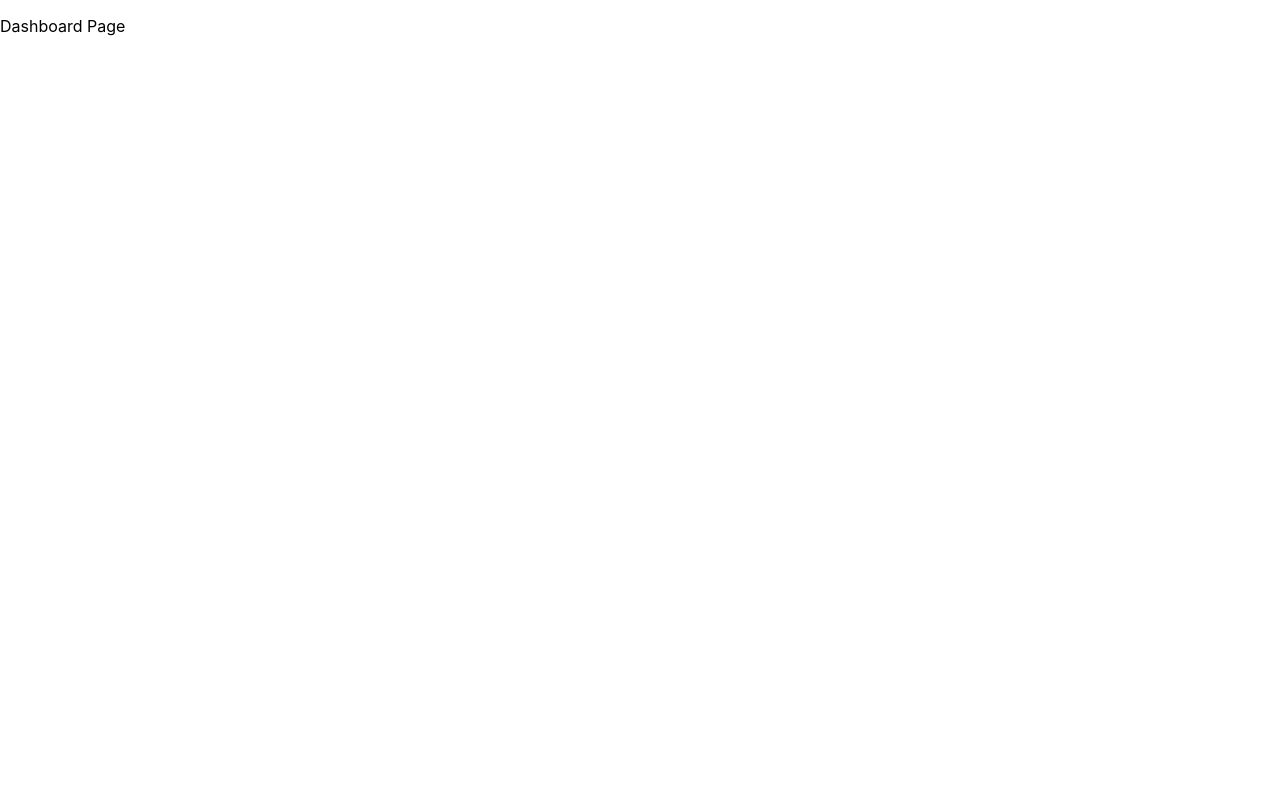
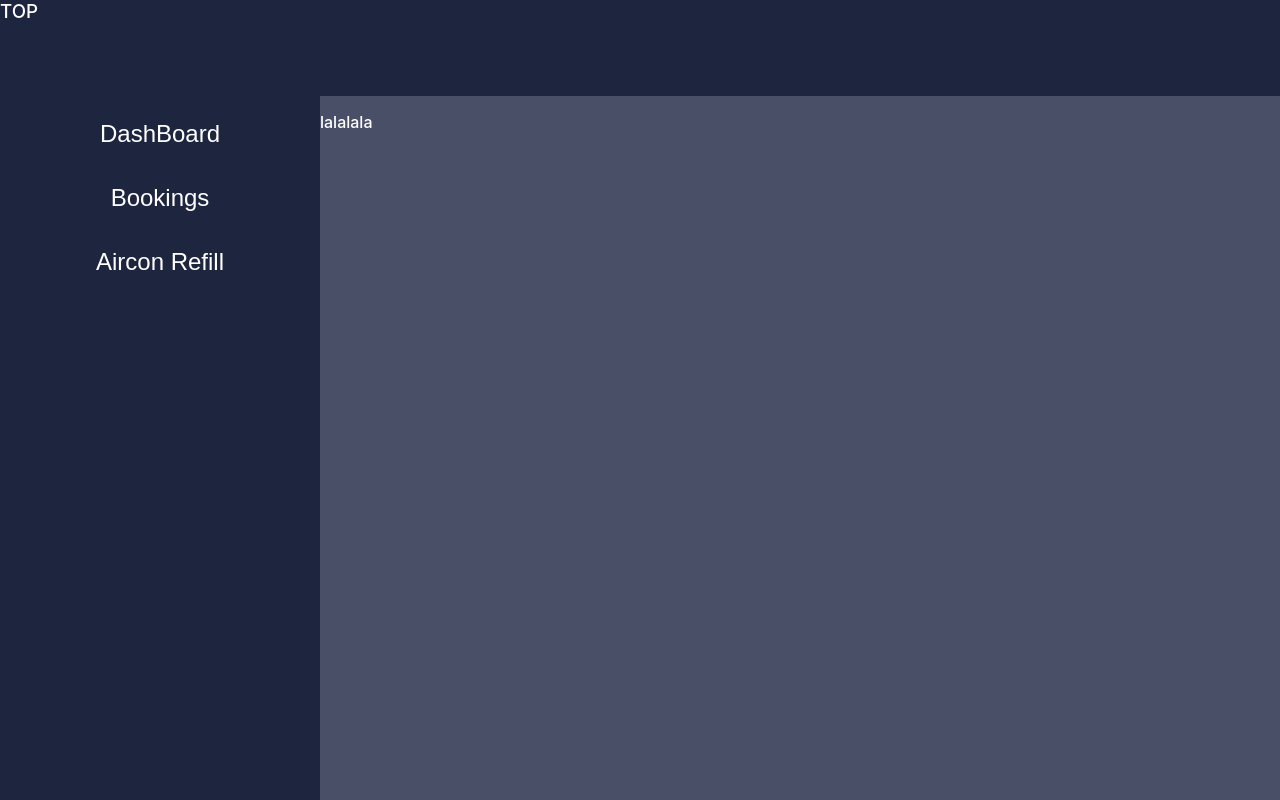
Before and after one commit to TomC13K/AC-frontend-react-ts, a React (Create React App) app: page / in a window 1280 px wide. Shown: the top 800 px of the page. Built offline with nearby package versions, Linux system fonts and the light colour scheme.

Commit message:
added basic layout with routing

```diff
--- a/src/App.tsx
+++ b/src/App.tsx
@@ -1,34 +1,15 @@
 import React from 'react';
 import './App.css';
-import { BrowserRouter, Route, Routes} from 'react-router-dom';
-import CalendarDayComponent from './components/calendar/CalendarDayComponent';
+import AppRouter from './AppRouter';
 import DashboardPage from './pages/DashboardPage';
-import BookingPage from './pages/BookingPage';
-import AirconPage from './pages/AirconPage';
-import AutomaticGearboxPage from './pages/AutomaticGearboxPage';
-import PneuPage from './pages/PneuPage';
-import RecordsPage from './pages/RecordsPage';
-import StkPage from './pages/StkPage';
 
 
 function App() {
   return (
-    // <div className="App">
-    //   <header className="App-header">
-    //     <CalendarDayComponent/>
-    //   </header>
-    // </div>
-    <BrowserRouter>
-      <Routes>
-        <Route path='/' element={<DashboardPage />} />
-        <Route path='objednavky' element={<BookingPage />} />
-        <Route path='aircon' element={<AirconPage />} />
-        <Route path='automatickePrevodovky' element={<AutomaticGearboxPage />} />
-        <Route path='pneu' element={<PneuPage />} />
-        <Route path='zaznamy' element={<RecordsPage />} />
-        <Route path='stk' element={<StkPage/> } />
-      </Routes>
-    </BrowserRouter>
+    <>
+      <DashboardPage/>
+      <AppRouter/>
+    </>
   );
 }
 
--- /dev/null
+++ b/src/AppRouter.tsx
@@ -0,0 +1,28 @@
+import React from 'react';
+import { Route, Routes } from 'react-router-dom';
+import DashboardPage from './pages/DashboardPage';
+import BookingPage from './pages/BookingPage';
+import AirconPage from './pages/AirconPage';
+import AutomaticGearboxPage from './pages/AutomaticGearboxPage';
+import PneuPage from './pages/PneuPage';
+import RecordsPage from './pages/RecordsPage';
+import StkPage from './pages/StkPage';
+
+function AppRouter() {
+  return (
+      <Routes>
+        <Route path="/" element={<DashboardPage />} />
+        <Route path="objednavky" element={<BookingPage />} />
+        <Route path="aircon" element={<AirconPage />} />
+        <Route
+          path="automatickePrevodovky"
+          element={<AutomaticGearboxPage />}
+        />
+        <Route path="pneu" element={<PneuPage />} />
+        <Route path="zaznamy" element={<RecordsPage />} />
+        <Route path="stk" element={<StkPage />} />
+      </Routes>
+  );
+}
+
+export default AppRouter;
--- /dev/null
+++ b/src/components/layout/SideLayoutComponent.tsx
@@ -0,0 +1,51 @@
+import React from 'react';
+import styled from 'styled-components';
+import { useNavigate, Link } from 'react-router-dom';
+
+const SideLayout = styled.div`
+  background: #1e253f;
+  color: white;
+  font-weight: 500;
+  width: 20em;
+  height: 100vh;
+`;
+
+const Button = styled.button`
+  //border: 2px solid yellow;
+  padding: 0.5em;
+  margin: 0.5em 0 0;
+  font-weight: 500;
+  font-size: 1.5em;
+  background-color: inherit;
+  color: white;
+  border-width: 0;
+  &:hover {
+    background-color: #3d4a7a;
+  }
+`;
+
+const ButtonContainer = styled.div`
+  //border: 2px solid red;
+  width: auto;
+  background-color: inherit;
+  display: flex;
+  flex-direction: column;
+  margin: 0 2em;
+`;
+
+function SideLayoutComponent() {
+  const navigate = useNavigate();
+
+  return (
+    <SideLayout>
+      <ButtonContainer>
+        <Button onClick={() => navigate('/')}>DashBoard</Button>
+        <Button onClick={() => navigate('/objednavky')}>Bookings</Button>
+        <Button onClick={() => navigate('/aircon')}>Aircon Refill</Button>
+              {/* <Link to='/objednavky'><button>Bookings</button></Link> */}
+      </ButtonContainer>
+    </SideLayout>
+  );
+}
+
+export default SideLayoutComponent;
--- /dev/null
+++ b/src/components/layout/TopLayoutComponent.tsx
@@ -0,0 +1,27 @@
+import React from 'react';
+import styled from 'styled-components';
+
+const TopLayout = styled.div`
+  background: #1E253F;
+  color: white;
+  font-weight: 500;
+  width: 100%;
+  height: 6em;
+  `
+
+const Text = styled.h3`
+    padding-top: 0;
+    margin-top: 0;
+    color: white;
+    font-weight: 500;
+    `
+
+function TopLayoutComponent() {
+  return (
+    <TopLayout>
+        <Text>TOP</Text>
+    </TopLayout>
+  );
+}
+
+export default TopLayoutComponent;
--- a/src/index.tsx
+++ b/src/index.tsx
@@ -2,18 +2,21 @@ import React from 'react';
 import ReactDOM from 'react-dom/client';
 import './index.css';
 import App from './App';
-import reportWebVitals from './reportWebVitals';
+import { BrowserRouter } from 'react-router-dom';
+//import reportWebVitals from './reportWebVitals';
 
 const root = ReactDOM.createRoot(
   document.getElementById('root') as HTMLElement
 );
 root.render(
   <React.StrictMode>
-    <App />
+    <BrowserRouter>
+      <App />
+    </BrowserRouter>
   </React.StrictMode>
 );
 
 // If you want to start measuring performance in your app, pass a function
 // to log results (for example: reportWebVitals(console.log))
 // or send to an analytics endpoint. Learn more: https://bit.ly/CRA-vitals
-reportWebVitals();
+//reportWebVitals();
--- a/src/pages/DashboardPage.tsx
+++ b/src/pages/DashboardPage.tsx
@@ -1,10 +1,36 @@
 import React from 'react';
+import styled from 'styled-components';
+//import AppRouter from '../AppRouter';
+import SideLayoutComponent from '../components/layout/SideLayoutComponent';
+import TopLayoutComponent from '../components/layout/TopLayoutComponent';
+
+const Layout = styled.div`
+  background: #494F67;
+  color: black;
+  font-weight: 500;
+  min-height: 100vh;
+  `
+
+const Container = styled.div`
+  background: #494f67;
+  display: flex;
+  flex-direction: row;
+  font-weight: 500;
+  color:white;
+  min-height: 100vh;
+`;
 
 function DashboardPage() {
   return (
-    <>
-        <p>Dashboard Page</p>
-    </>
+    <Layout>
+      <TopLayoutComponent />
+      <Container>
+        <SideLayoutComponent />
+        {/* //TODO pass component to render here when change route */}
+        {/* <AppRouter/> */}
+        <p>lalalala</p>
+      </Container>
+    </Layout>
   );
 }
 
```
Also changed, not shown: .prettierrc.json (added).
